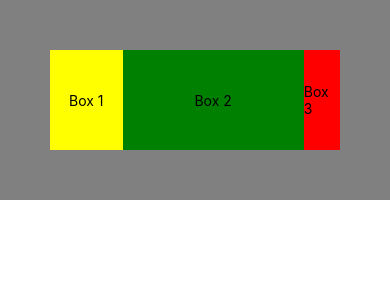
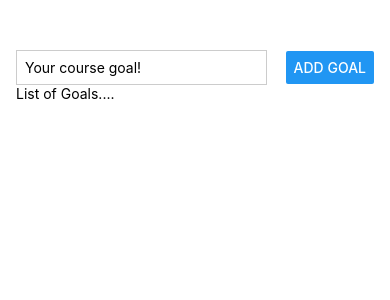
Before and after one commit to PaingThu/FirstReactProject, a React Native app: screen / in a window 390 px wide. Shown: the top 300 px of the page. Built offline with nearby package versions, Linux system fonts and the light colour scheme.

Commit message:
onChangeText & onPress

```diff
--- a/App.js
+++ b/App.js
@@ -1,17 +1,34 @@
 import { StatusBar } from 'expo-status-bar';
+import { useState } from 'react';
 import { StyleSheet, Text, View, Button, TextInput } from 'react-native';
 
 export default function App() {
+    const [enteredGoalText,setEtnteredGoalText] = useState('')
+
+    function goalInputHandler(enteredText) {
+        // console.log(enteredText)
+        setEtnteredGoalText(enteredText)
+    }
+
+    function addGoalHandler() {
+        console.log(enteredGoalText)
+    }
+
+
     return (
         <View style={styles.appContainer}>
-      {/* <View style={styles.inputContainer}>
-        <TextInput style={styles.textInput} placeholder='Your course goal!' />
-        <Button title='Add Goal' />
+
+            <View style={styles.sampleForm}>
+                <View style={styles.inputContainer}>
+                    <TextInput style={styles.textInput} placeholder='Your course goal!' onChangeText={goalInputHandler}/>
+                    <Button title='Add Goal' onPress={addGoalHandler}/>
                 </View>
                 <View>
                     <Text>List of Goals....</Text>
-      </View> */}
+                </View>
+            </View>
 
+            {/* <View style={styles.sampleBox}>
                 <View style={styles.box1}>
                     <Text>Box 1</Text>
                 </View>
@@ -21,53 +38,58 @@ export default function App() {
                 <View style={styles.box3}>
                     <Text>Box 3</Text>
                 </View>
+            </View> */}
+
             <StatusBar style="auto" />
         </View>
+
     );
 }
 
 const styles = StyleSheet.create({
     appContainer: {
-    padding: 50,
-    backgroundColor: 'gray',
+        paddingTop: 50,
+        paddingHorizontal: 16
+    },
+
+    sampleForm: {
+    },
+    inputContainer: {
+        flexDirection: 'row',
+        alignItems: 'center',
+        justifyContent: 'space-between'
+    },
+    textInput: {
+        borderWidth: 1,
+        borderColor: '#ccc',
+        width: '70%',
+        marginRight: 8,
+        padding: 8
+    },
+
+
+    sampleBox: {
+        paddingTop: 50,
         flexDirection: 'row',
         width: '100%',
         height: 200,
         justifyContent: 'space-around',
         alignItems: 'stretch'
     },
-  // inputContainer: {
-  //   flexDirection: 'row',
-  //   justifyContent: 'space-between'
-  // },
-  // textInput: {
-  //   borderWidth: 1,
-  //   borderColor: '#ccc',
-  //   width: '80%',
-  //   marginRight: 8,
-  //   padding: 8
-  // }
-
     box1: {
         backgroundColor: 'yellow',
-    // width: 100,
-    // height: 100,
-    flex: 2,
+        flex: 1,
         justifyContent: 'center',
         alignItems: 'center'
         },
         box2: {
         backgroundColor: 'green',
-    // width: 100,
-    // height: 100,
-    flex: 5,
+        flex: 3,
         justifyContent: 'center',
         alignItems: 'center'
         },
         box3: {
         backgroundColor: 'red',
-    // width: 100,
-    // height: 100,
         flex: 1,
         justifyContent: 'center',
         alignItems: 'center'
```
Lines whose indentation alone changed are shown as unchanged.
